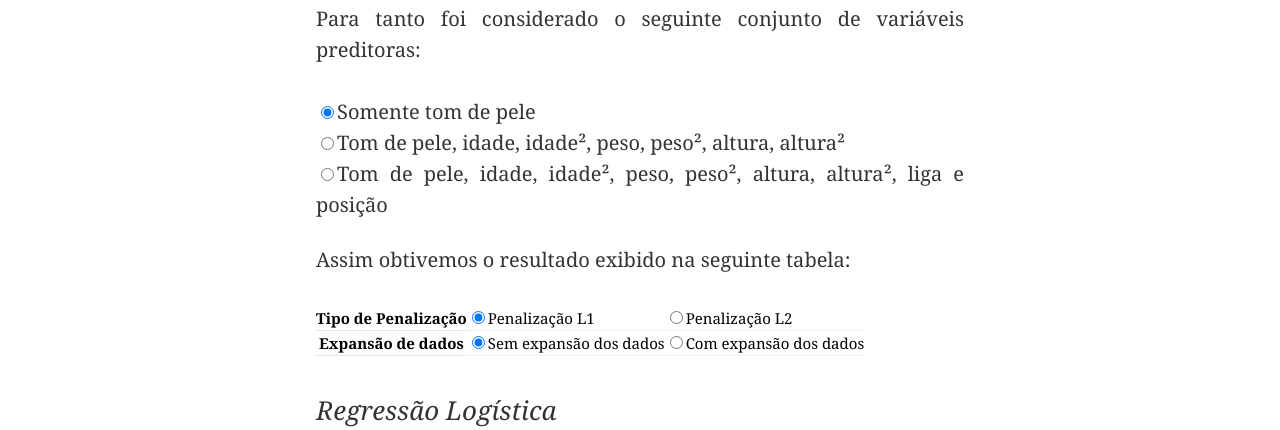
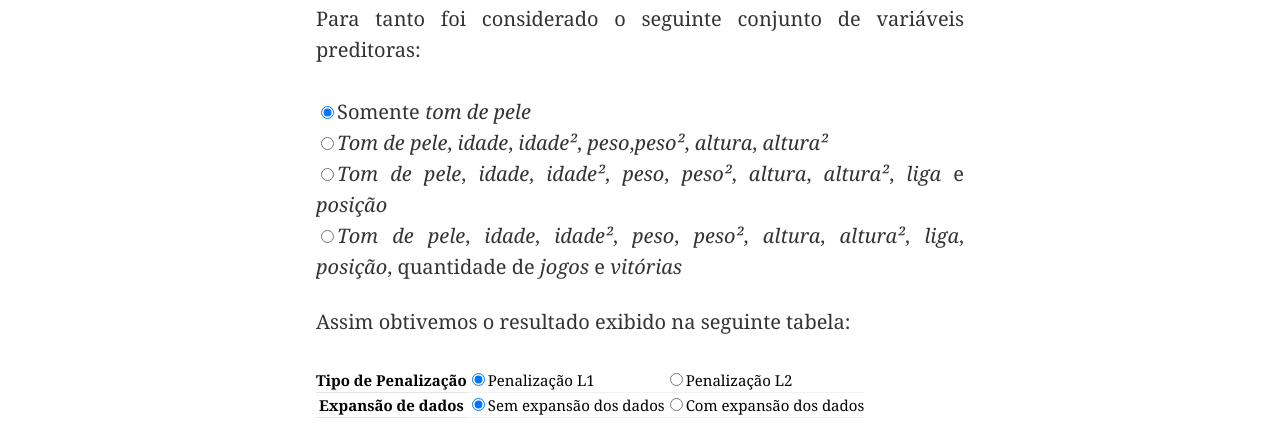
Before and after one commit to richardiago/tgc_ufabc, a plain HTML site: page artigo1/artigo.html in a window 1280 px wide. Shown: the part 2552-2982 px from the top of the page. Drawn offline with Linux system fonts and the light colour scheme.

Commit message:
alterações no artigo

```diff
--- a/artigo1/artigo.html
+++ b/artigo1/artigo.html
@@ -1,7 +1,7 @@
 <html>
 
 <head>
-    <title>Esqueleto de artigo interativo</title>
+    <title>Análise multiverso de dados no esporte</title>
 
     <!-- D3js -->
     <!-- <script type="text/javascript" src="https://d3js.org/d3.v5.min.js"></script> -->
@@ -209,11 +209,13 @@
         <p align="justify">
             Para tanto foi considerado o seguinte conjunto de variáveis preditoras:<br><br>
 
-            <input type="radio" class="clique" name="var" value="1" checked="checked">Somente tom de pele <br>
-            <input type="radio" class="clique" name="var" value="2">Tom de pele, idade, idade², peso, peso², altura,
-            altura² <br>
-            <input type="radio" class="clique" name="var" value="3">Tom de pele, idade, idade², peso, peso², altura,
-            altura², liga e posição <br>
+            <input type="radio" class="clique" name="var" value="1" checked="checked">Somente <i>tom de pele</i><br>
+            <input type="radio" class="clique" name="var" value="2"><i>Tom de pele</i>, <i>idade</i>, <i>idade²</i>, <i>peso</i>,<i>peso²</i>, <i>altura</i>,
+            <i>altura²</i> <br>
+            <input type="radio" class="clique" name="var" value="3"><i>Tom de pele</i>, <i>idade</i>, <i>idade²</i>, <i>peso</i>, <i>peso²</i>, <i>altura</i>,
+            <i>altura²</i>, <i>liga</i> e <i>posição</i> <br>
+            <input type="radio" class="clique" name="var" value="4"><i>Tom de pele</i>, <i>idade</i>, <i>idade²</i>, <i>peso</i>, <i>peso²</i>, <i>altura</i>,
+            <i>altura²</i>, <i>liga</i>, <i>posição</i>, quantidade de <i>jogos</i> e <i>vitórias</i> <br>
 
         </p>
 
@@ -222,7 +224,7 @@
             <br>
             <br>
 
-            <table>
+            <table id="escolhas">
                 <tr>
                     <th>Tipo de Penalização </th>
                     <td><input type="radio" class="clique" name="pen" value="1" checked="checked">Penalização L1 </td>
@@ -239,10 +241,12 @@
 
 
             <!-- Tabela de resultados -->
-            <p align="justify" id="tabela">
+            <p align="justify">
+                    <img id="imagem" src="./tabelas/1.png" width="100%" style="min-height: 426px" alt="some text"/>
 
 
             </p>
+
         </p>
 
 
```
